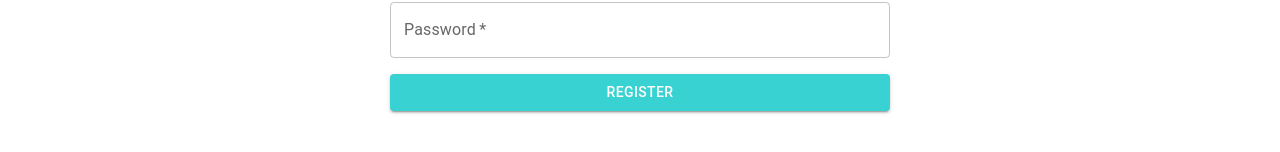
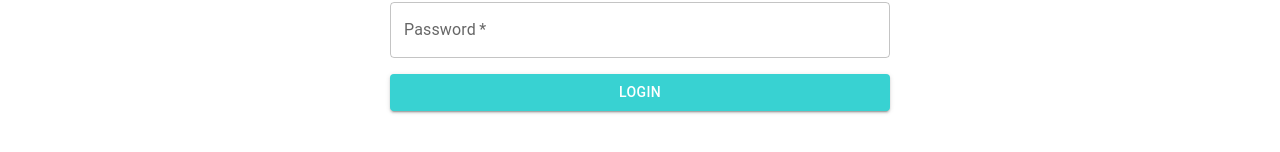
Before and after one commit to katushka211/goit-react-hw-08-phonebook, a React (Create React App) app: page /goit-react-hw-08-phonebook/login in a window 1280 px wide. Shown: the part 154-306 px from the top of the page. Built offline with nearby package versions, Linux system fonts and the light colour scheme.

Commit message:
Update LoginForm.jsx

```diff
--- a/src/components/LoginForm/LoginForm.jsx
+++ b/src/components/LoginForm/LoginForm.jsx
@@ -61,7 +61,7 @@ export const LoginForm = () => {
               },
             }}
           >
-            Register
+            LogIn
           </Button>
         </Grid>
       </Grid>
```
